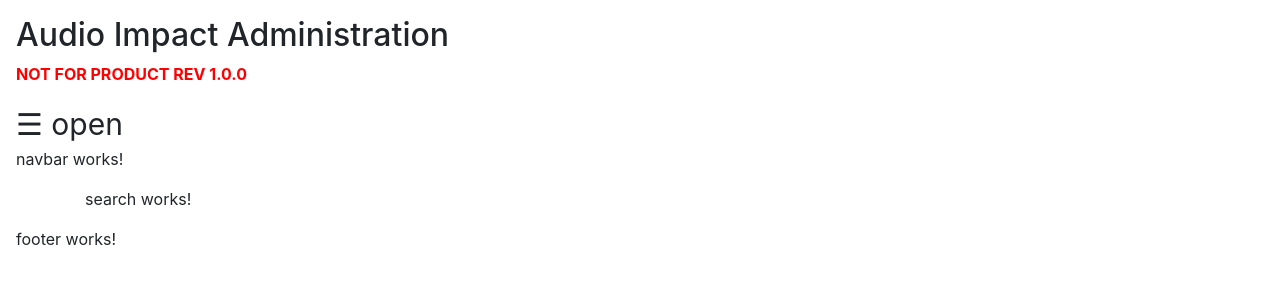
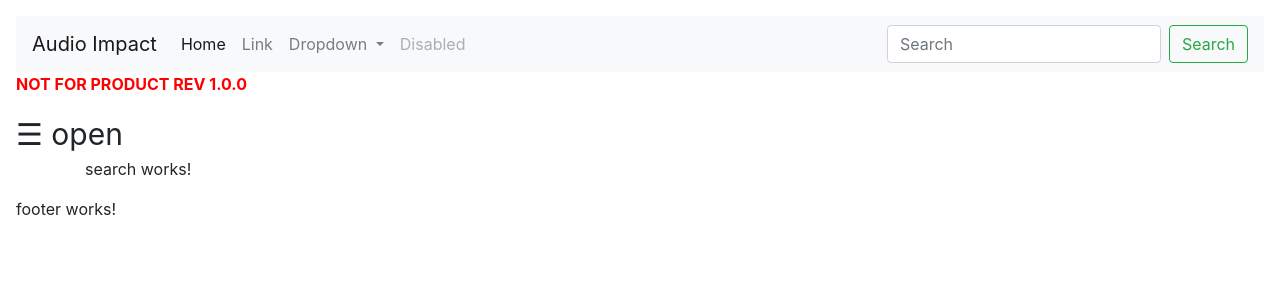
Before and after one commit to FoxGeoff/AudioForms, an Angular app: page / in a window 1280 px wide. Shown: the top 300 px of the page. Built offline with nearby package versions, Linux system fonts and the light colour scheme.

Commit message:
Add navbar.component.html layout

```diff
--- a/src/app/app.component.html
+++ b/src/app/app.component.html
@@ -9,11 +9,10 @@
 </div>
 
 <div id="main">
-  <h2>{{title}}</h2>
+    <app-navbar></app-navbar>
+
   <p style="color: red"><strong>NOT FOR PRODUCT REV 1.0.0 </strong></p>
   <span class="openNav" style="font-size:30px;cursor:pointer">&#9776; open</span>
-
-  <app-navbar></app-navbar>
 
   <div class="container">
     <div class="row">
--- a/src/app/app.component.ts
+++ b/src/app/app.component.ts
@@ -28,5 +28,4 @@ export class AppComponent implements OnInit {
       document.getElementById("main").style.marginLeft = "0";
     }
   }
-  title = 'Audio Impact Administration';
 }
--- a/src/app/navbar/navbar.component.html
+++ b/src/app/navbar/navbar.component.html
@@ -1,3 +1,35 @@
-<p>
-  navbar works!
-</p>
+<nav class="navbar navbar-expand-lg navbar-light bg-light">
+  <a class="navbar-brand" href="#">{{title}}</a>
+  <button class="navbar-toggler" type="button" data-toggle="collapse" data-target="#navbarSupportedContent" aria-controls="navbarSupportedContent" aria-expanded="false" aria-label="Toggle navigation">
+    <span class="navbar-toggler-icon"></span>
+  </button>
+
+  <div class="collapse navbar-collapse" id="navbarSupportedContent">
+    <ul class="navbar-nav mr-auto">
+      <li class="nav-item active">
+        <a class="nav-link" href="#">Home <span class="sr-only">(current)</span></a>
+      </li>
+      <li class="nav-item">
+        <a class="nav-link" href="#">Link</a>
+      </li>
+      <li class="nav-item dropdown">
+        <a class="nav-link dropdown-toggle" href="#" id="navbarDropdown" role="button" data-toggle="dropdown" aria-haspopup="true" aria-expanded="false">
+          Dropdown
+        </a>
+        <div class="dropdown-menu" aria-labelledby="navbarDropdown">
+          <a class="dropdown-item" href="#">Action</a>
+          <a class="dropdown-item" href="#">Another action</a>
+          <div class="dropdown-divider"></div>
+          <a class="dropdown-item" href="#">Something else here</a>
+        </div>
+      </li>
+      <li class="nav-item">
+        <a class="nav-link disabled" href="#">Disabled</a>
+      </li>
+    </ul>
+    <form class="form-inline my-2 my-lg-0">
+      <input class="form-control mr-sm-2" type="search" placeholder="Search" aria-label="Search">
+      <button class="btn btn-outline-success my-2 my-sm-0" type="submit">Search</button>
+    </form>
+  </div>
+</nav>
--- a/src/app/navbar/navbar.component.ts
+++ b/src/app/navbar/navbar.component.ts
@@ -6,6 +6,7 @@ import { Component, OnInit } from '@angular/core';
   styleUrls: ['./navbar.component.css']
 })
 export class NavbarComponent implements OnInit {
+  title = 'Audio Impact';
 
   constructor() { }
 
```
Also changed, not shown: 1 other file (tests, documents, lock files or other folders).
